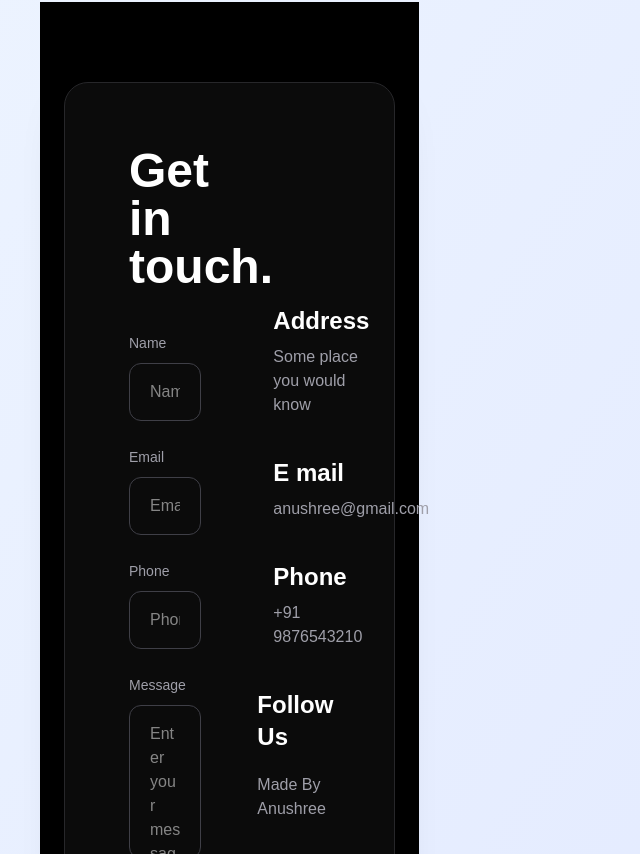
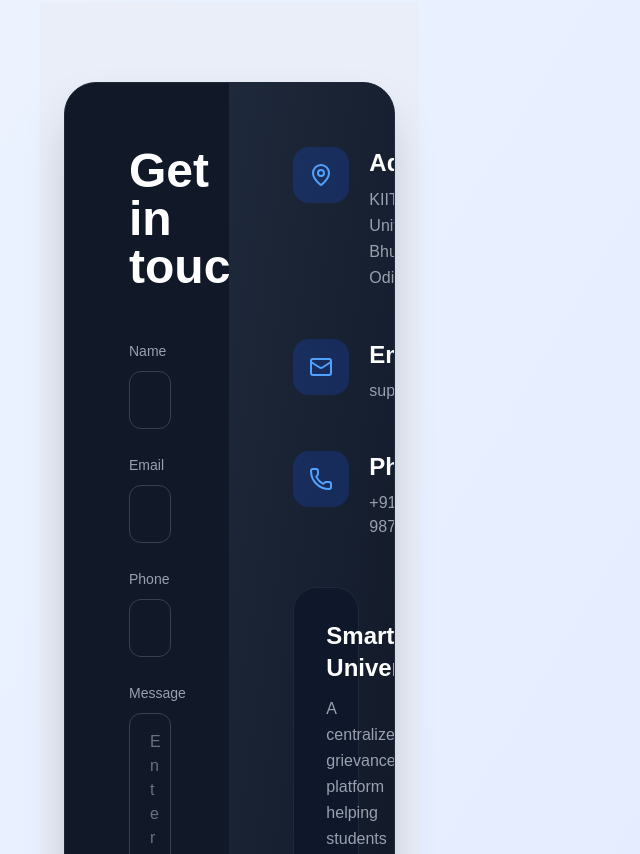
Before and after one commit to A-Saxena27/Grievance-Management-System, a React app in the folder frontend/: page / in a window 1280 px wide. Shown: the part 826-1680 px from the top of the page, without its empty margins (0-640 px from the left). Built offline with nearby package versions, Linux system fonts and the light colour scheme; the HTML template or start-up script is replaced by a standard one.

Commit message:
contact section

```diff
--- a/frontend/src/components/ContactSection.jsx
+++ b/frontend/src/components/ContactSection.jsx
@@ -2,59 +2,61 @@ import { Mail, Phone, MapPin } from "lucide-react";
 
 export default function ContactSection() {
   return (
-    <section className="bg-black py-20 px-6 flex justify-center items-center">
-      <div className="w-full max-w-6xl rounded-3xl border border-zinc-800 bg-[#0b0b0b] p-10 md:p-16 shadow-2xl">
-        <div className="grid md:grid-cols-2 gap-14">
+    <section className="w-full bg-[#e9eef9] py-20 px-6 flex justify-center">
+      <div className="w-full max-w-7xl">
+        {/* CONTACT CONTAINER */}
+        <div className="bg-[#111827] rounded-[32px] overflow-hidden shadow-2xl border border-[#1f2937]">
+          <div className="grid lg:grid-cols-2">
             {/* LEFT SIDE */}
-          <div>
-            <h1 className="text-5xl font-bold text-white mb-10">
+            <div className="p-10 md:p-16">
+              <h1 className="text-5xl font-bold text-white mb-12">
                 Get in touch.
               </h1>
 
               <form className="space-y-6">
                 <div>
-                <label className="text-zinc-400 text-sm">Name</label>
+                  <label className="text-gray-400 text-sm">Name</label>
 
                   <input
                     type="text"
                     placeholder="Name"
-                  className="w-full mt-2 bg-transparent border border-zinc-700 rounded-xl px-5 py-4 text-white outline-none focus:border-orange-500"
+                    className="w-full mt-2 bg-transparent border border-gray-700 rounded-xl px-5 py-4 text-white placeholder:text-gray-500 outline-none focus:border-blue-500 transition-all"
                   />
                 </div>
 
                 <div>
-                <label className="text-zinc-400 text-sm">Email</label>
+                  <label className="text-gray-400 text-sm">Email</label>
 
                   <input
                     type="email"
                     placeholder="Email"
-                  className="w-full mt-2 bg-transparent border border-zinc-700 rounded-xl px-5 py-4 text-white outline-none focus:border-orange-500"
+                    className="w-full mt-2 bg-transparent border border-gray-700 rounded-xl px-5 py-4 text-white placeholder:text-gray-500 outline-none focus:border-blue-500 transition-all"
                   />
                 </div>
 
                 <div>
-                <label className="text-zinc-400 text-sm">Phone</label>
+                  <label className="text-gray-400 text-sm">Phone</label>
 
                   <input
                     type="text"
-                  placeholder="Phone number"
-                  className="w-full mt-2 bg-transparent border border-zinc-700 rounded-xl px-5 py-4 text-white outline-none focus:border-orange-500"
+                    placeholder="Phone Number"
+                    className="w-full mt-2 bg-transparent border border-gray-700 rounded-xl px-5 py-4 text-white placeholder:text-gray-500 outline-none focus:border-blue-500 transition-all"
                   />
                 </div>
 
                 <div>
-                <label className="text-zinc-400 text-sm">Message</label>
+                  <label className="text-gray-400 text-sm">Message</label>
 
                   <textarea
                     rows="5"
                     placeholder="Enter your message"
-                  className="w-full mt-2 bg-transparent border border-zinc-700 rounded-xl px-5 py-4 text-white outline-none focus:border-orange-500 resize-none"
+                    className="w-full mt-2 bg-transparent border border-gray-700 rounded-xl px-5 py-4 text-white placeholder:text-gray-500 outline-none focus:border-blue-500 transition-all resize-none"
                   />
                 </div>
 
                 <button
                   type="submit"
-                className="bg-orange-500 hover:bg-orange-600 transition-all text-white px-10 py-4 rounded-full text-lg font-medium shadow-lg"
+                  className="bg-blue-600 hover:bg-blue-700 transition-all text-white px-10 py-4 rounded-full text-lg font-semibold shadow-lg"
                 >
                   Send Message
                 </button>
@@ -62,45 +64,63 @@ export default function ContactSection() {
             </div>
 
             {/* RIGHT SIDE */}
-          <div className="flex flex-col justify-center space-y-10">
-            <div className="flex gap-4">
-              <MapPin className="text-white mt-1" size={24} />
+            <div className="bg-gradient-to-br from-[#1e293b] to-[#111827] p-10 md:p-16 flex flex-col justify-center">
+              <div className="space-y-12">
+                <div className="flex items-start gap-5">
+                  <div className="bg-blue-600/20 p-4 rounded-2xl">
+                    <MapPin className="text-blue-400" size={24} />
+                  </div>
 
                   <div>
-                <h3 className="text-2xl text-white font-semibold">Address</h3>
+                    <h3 className="text-2xl font-semibold text-white">
+                      Address
+                    </h3>
 
-                <p className="text-zinc-400 mt-2">Some place you would know</p>
+                    <p className="text-gray-400 mt-2 leading-relaxed">
+                      KIIT University, Bhubaneswar, Odisha, India
+                    </p>
                   </div>
                 </div>
 
-            <div className="flex gap-4">
-              <Mail className="text-white mt-1" size={24} />
+                <div className="flex items-start gap-5">
+                  <div className="bg-blue-600/20 p-4 rounded-2xl">
+                    <Mail className="text-blue-400" size={24} />
+                  </div>
 
                   <div>
-                <h3 className="text-2xl text-white font-semibold">E mail</h3>
+                    <h3 className="text-2xl font-semibold text-white">Email</h3>
 
-                <p className="text-zinc-400 mt-2">anushree@gmail.com</p>
+                    <p className="text-gray-400 mt-2">
+                      support@smartgrievance.com
+                    </p>
                   </div>
                 </div>
 
-            <div className="flex gap-4">
-              <Phone className="text-white mt-1" size={24} />
+                <div className="flex items-start gap-5">
+                  <div className="bg-blue-600/20 p-4 rounded-2xl">
+                    <Phone className="text-blue-400" size={24} />
+                  </div>
 
                   <div>
-                <h3 className="text-2xl text-white font-semibold">Phone</h3>
+                    <h3 className="text-2xl font-semibold text-white">Phone</h3>
 
-                <p className="text-zinc-400 mt-2">+91 9876543210</p>
+                    <p className="text-gray-400 mt-2">+91 9876543210</p>
                   </div>
                 </div>
 
-            <div>
-              <h3 className="text-2xl text-white font-semibold mb-5">
-                Follow Us
-              </h3>
+                {/* EXTRA CARD */}
+                <div className="mt-10 bg-[#0f172a] border border-gray-800 rounded-3xl p-8">
+                  <h2 className="text-2xl font-bold text-white mb-3">
+                    Smart University
+                  </h2>
 
-              <h3 className="text-zinc-400">Made By Anushree</h3>
-
-              <div className="flex gap-4">{/* social icons can go here */}</div>
+                  <p className="text-gray-400 leading-relaxed">
+                    A centralized grievance platform helping students track
+                    complaints, communicate efficiently, and improve campus
+                    support.
+                  </p>
+                </div>
+              </div>
             </div>
           </div>
         </div>
```
Lines whose indentation alone changed are shown as unchanged.
